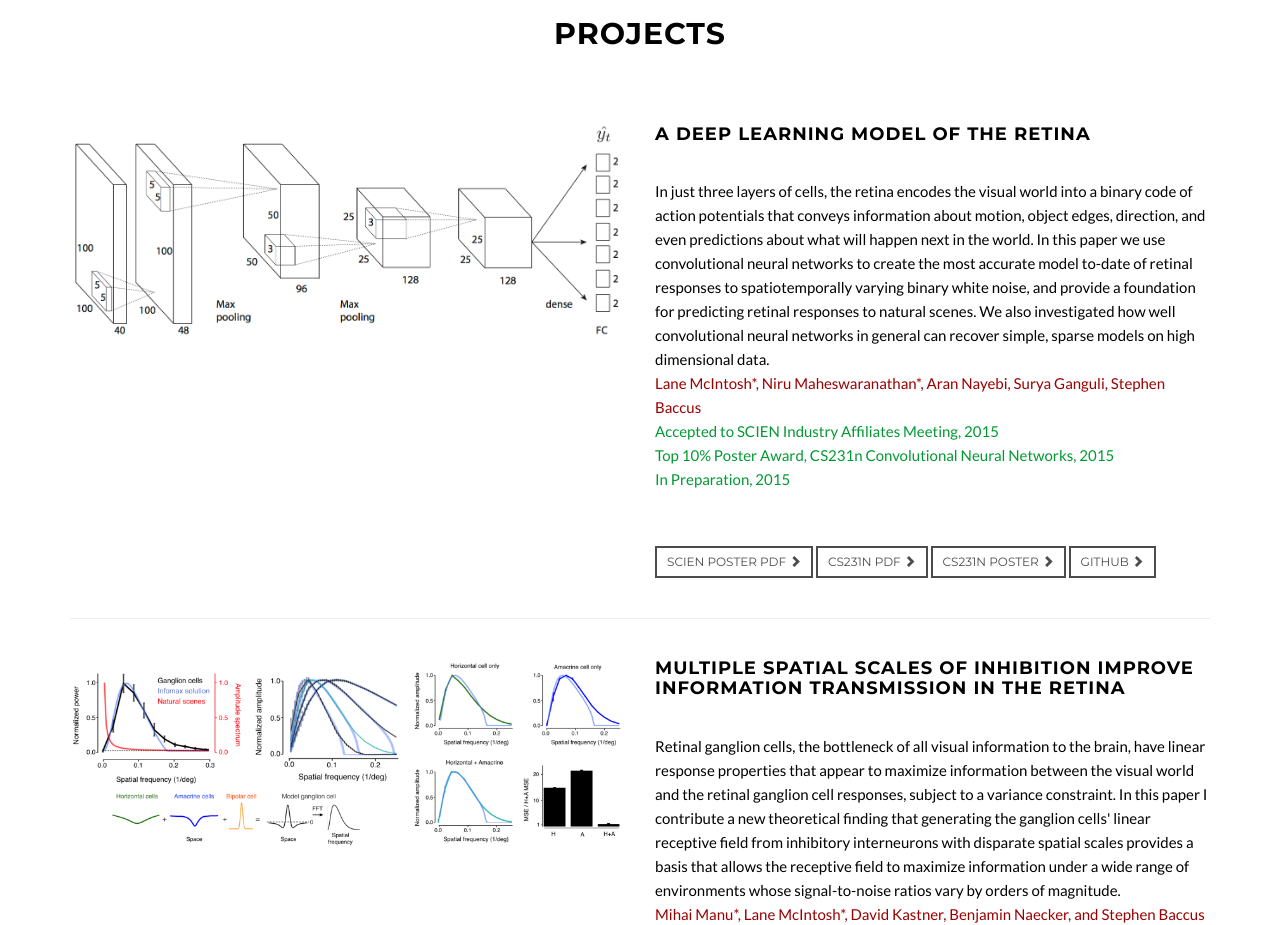
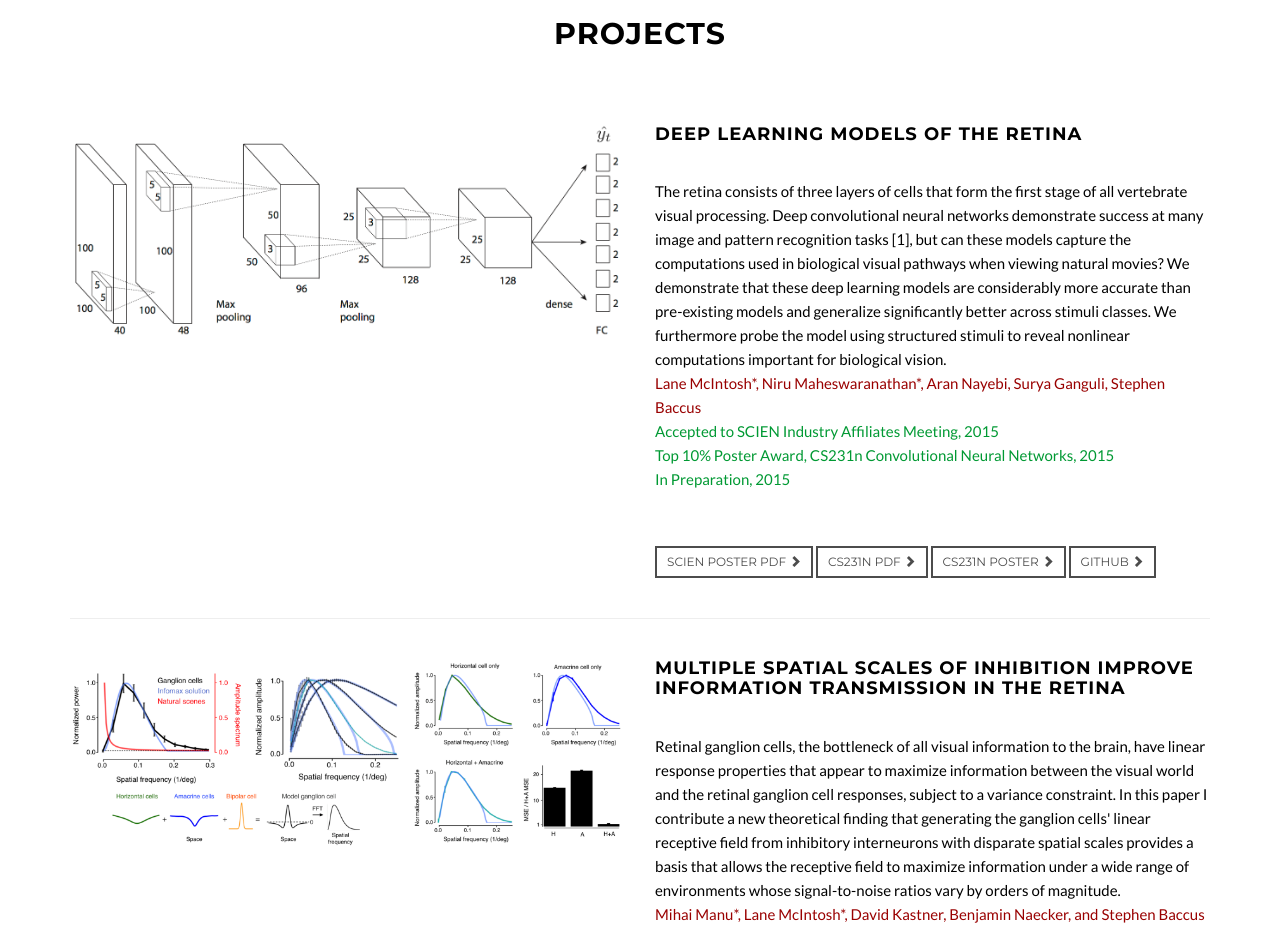
Before and after one commit to lmcintosh/homepage, a plain HTML site: page index.html in a window 1280 px wide. Shown: the part 3960-4885 px from the top of the page. Drawn offline with Linux system fonts and the light colour scheme; some packages are replaced by stand-ins of ours.

Commit message:
updated description of deep retina project

```diff
--- a/index.html
+++ b/index.html
@@ -328,17 +328,18 @@
                 </a>
             </div>
             <div class="col-md-6">
-                <h4>A Deep Learning Model of the Retina</h4>
-                <p>In just three layers of cells, the retina encodes the visual world
-								into a binary code of action potentials that conveys information about
-								motion, object edges, direction, and even predictions about what will
-								happen next in the world. In
-								this paper we use convolutional neural networks to create the most
-								accurate model to-date of retinal responses to spatiotemporally varying
-								binary white noise, and provide a foundation for predicting retinal responses
-								to natural scenes. We also investigated how well convolutional neural
-								networks in general can recover simple, sparse models on high dimensional
-								data.
+                <h4>Deep Learning Models of the Retina</h4>
+								<p>The retina consists of three layers of cells that form the first
+								stage of all vertebrate visual processing.
+								Deep convolutional neural networks demonstrate success at many
+								image and pattern recognition tasks [1], but can these models
+								capture the computations used in biological visual pathways when
+								viewing natural movies?
+								We demonstrate that these deep learning models are considerably
+								more accurate than pre-existing models and generalize significantly
+								better across stimuli classes. We furthermore probe the model using
+								structured stimuli to reveal nonlinear computations important for
+								biological vision.
 								<br> <span style="color: #900">Lane McIntosh*, Niru Maheswaranathan*, Aran Nayebi, Surya Ganguli, Stephen Baccus</span>
 								<br> <span style="color: #009933">Accepted to SCIEN Industry Affiliates Meeting, 2015</span>
 								<br> <span style="color: #009933">Top 10% Poster Award, CS231n Convolutional Neural Networks, 2015</span>
```
